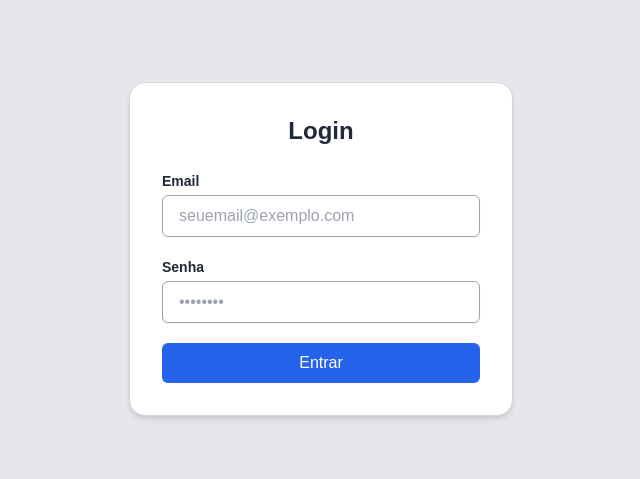
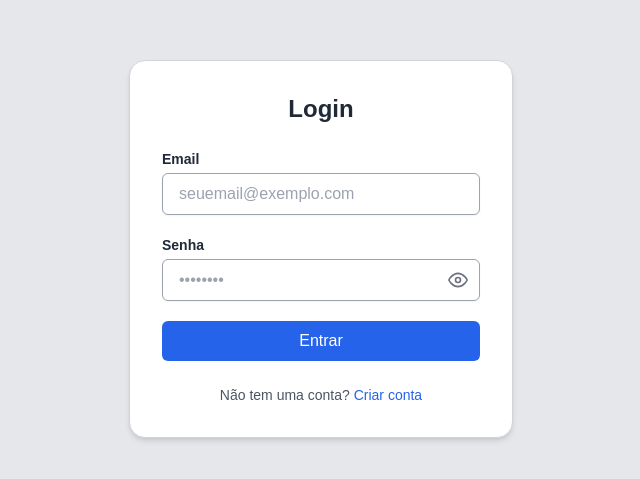
Before and after one commit to viitorgonzalez/alvarapp, a Next.js app: page /auth/sign-in in a window 1280 px wide. Shown: the part 151-630 px from the top of the page, without its empty margins (319-959 px from the left). Built offline with nearby package versions, Linux system fonts and the light colour scheme; what @supabase/auth-helpers-nextjs would draw is missing.

Commit message:
update auth

```diff
--- a/package.json
+++ b/package.json
@@ -16,7 +16,8 @@
     "lucide-react": "^0.503.0",
     "next": "15.3.1",
     "react": "^19.0.0",
-    "react-dom": "^19.0.0"
+    "react-dom": "^19.0.0",
+    "react-icons": "^5.5.0"
   },
   "devDependencies": {
     "@eslint/eslintrc": "^3",
--- a/src/app/auth/auth.ts
+++ b/src/app/auth/auth.ts
@@ -19,7 +19,7 @@ export const handleSignIn = async (email: string, password: string) => {
     }
 }
 
-export const handleSignUp = async (username: string, email: string, password: string, confirmPassword: string) => {
+export const handleSignUp = async (email: string, password: string, confirmPassword: string) => {
     try {
         if (password !== confirmPassword) {
             console.error("Senhas diferentes")
@@ -42,3 +42,11 @@ export const handleSignUp = async (username: string, email: string, password: st
         return false
     }
 }
+
+export const signOut = async () => {
+  try {
+    await supabase.auth.signOut()
+  } catch (error) {
+    console.error('Erro ao sair:', error)
+  }
+}
--- a/src/app/auth/sign-in/page.tsx
+++ b/src/app/auth/sign-in/page.tsx
@@ -3,10 +3,12 @@
 import { useState, useEffect } from 'react'
 import { handleSignIn } from '../auth'
 import { useRouter } from 'next/navigation'
+import { FiEye, FiEyeOff } from 'react-icons/fi'
 
 export default function Login() {
   const [email, setEmail] = useState('')
   const [password, setPassword] = useState('')
+  const [showPassword, setShowPassword] = useState(false)
   const [loading, setLoading] = useState(false)
   const [message, setMessage] = useState<null | { text: string, type: 'success' | 'error' }>(null)
   const router = useRouter()
@@ -33,7 +35,6 @@ export default function Login() {
       return () => clearTimeout(timer)
     }
   }, [message])
-
 
   return (
     <div className="min-h-screen flex items-center justify-center bg-gray-200 relative">
@@ -72,7 +73,7 @@ export default function Login() {
             </label>
             <div className="relative">
               <input
-                type="password"
+                type={showPassword ? 'text' : 'password'}
                 id="password"
                 value={password}
                 onChange={(e) => setPassword(e.target.value)}
@@ -80,6 +81,13 @@ export default function Login() {
                 placeholder="••••••••"
                 required
               />
+              <button
+                type="button"
+                onClick={() => setShowPassword(!showPassword)}
+                className="absolute right-3 top-1/2 transform -translate-y-1/2 text-gray-500 hover:text-gray-700"
+              >
+                {showPassword ? <FiEyeOff size={20} /> : <FiEye size={20} />}
+              </button>
             </div>
           </div>
           <button
@@ -90,6 +98,16 @@ export default function Login() {
             {loading ? 'Carregando...' : 'Entrar'}
           </button>
         </form>
+
+        <p className="mt-6 text-center text-sm text-gray-600">
+          Não tem uma conta?{' '}
+          <button
+            className="text-blue-600 hover:underline font-medium"
+            onClick={() => router.push('/auth/sign-up')}
+          >
+            Criar conta
+          </button>
+        </p>
       </div>
     </div>
   )
--- a/src/app/dashboard/page.tsx
+++ b/src/app/dashboard/page.tsx
@@ -1,12 +1,28 @@
 'use client'
 
+import { useRouter } from "next/navigation"
+import { signOut } from "../auth/auth"
+
 export default function Dashboard() {
+    const router = useRouter()
+    const handleSubmit = async (e: { preventDefault: () => void }) => {
+        e.preventDefault()
+        try {
+            await signOut()
+            router.push('/auth/sign-in')
+        } catch (error) {
+            console.error(error)
+        }
+    }
+
     return (
         <div className="min-h-screen bg-gray-100 flex flex-col">
             {/* Topbar */}
             <header className="bg-white shadow-md px-6 py-4 flex items-center justify-between rounded-b-3xl">
                 <h1 className="text-2xl font-semibold text-gray-800">Dashboard</h1>
-        <button className="bg-blue-600 text-white px-6 py-2 rounded-lg hover:bg-blue-700 transition">
+                <button
+                    onClick={handleSubmit}
+                    className="bg-blue-600 text-white px-6 py-2 rounded-lg hover:bg-blue-700 transition">
                     Sair
                 </button>
             </header>
```
Also changed, not shown: 1 other file (tests, documents, lock files or other folders). Lines whose indentation alone changed are shown as unchanged.
